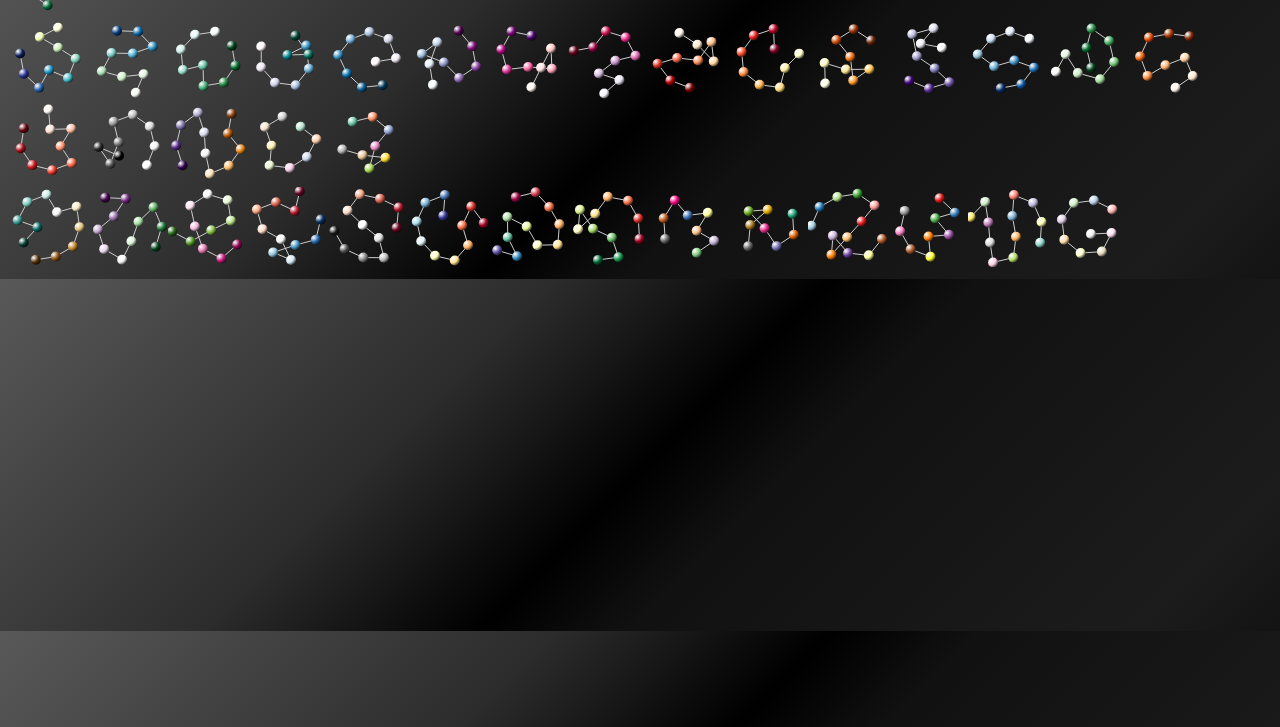
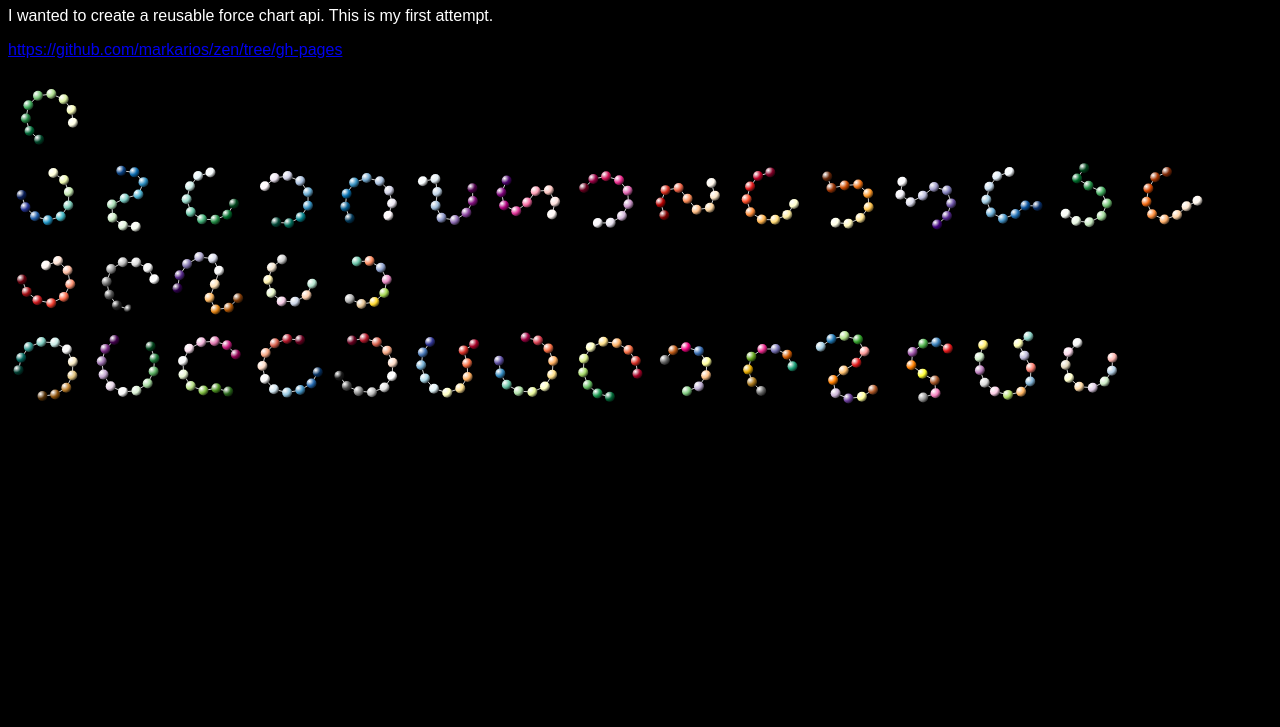
Before and after one commit to markarios/zen, a plain HTML site: page index.html in a window 1280 px wide. Shown: the part 73-800 px from the top of the page. Drawn offline with Linux system fonts and the light colour scheme.

Commit message:
added text

```diff
--- a/index.html
+++ b/index.html
@@ -10,21 +10,32 @@
       div {
         display: inline-block;
       }
+      body {
+        color:#fff;
+      }
 
     </style>
   </head>
   <body>
+  <h1>Every Color Brewer Scale</h1>
+  <p>I wanted to create a reusable force chart api. This is my first attempt. </p>
+  <p><a href="https://github.com/markarios/zen/tree/gh-pages">https://github.com/markarios/zen/tree/gh-pages</a></p>
   <script>
     var entries = d3.entries(colorbrewer);
     var ranges = [];
     entries.forEach(function(d){
-      //Bostock coding within the push
+      //Bostock coding within the push from every color brewer scale block.
       ranges.push(d.value[d3.keys(d.value).map(Number).sort(d3.descending)[0]]);
       }
     )
     function altScale(_colors){return d3.scale.ordinal().range(_colors);}
 
-    function forceFcn(chart){return d3.zen.forceChart().chartClass(chart).width(80).height(80).radius(5).linkDistance(20)};
+    function forceFcn(chart){return d3.zen.forceChart()
+      .chartClass(chart)
+      .width(80)
+      .height(80)
+      .radius(5)
+      .linkDistance(10)};
 
     i = 0;
     ranges.forEach(function(d){
--- a/styles.css
+++ b/styles.css
@@ -1,10 +1,8 @@
+div {
+  display: inline-block;
+}
 body {
-background: #4c4c4c;
-background: -moz-linear-gradient(-45deg, #4c4c4c 0%, #474747 0%, #666666 0%, #595959 0%, #2c2c2c 34%, #000000 51%, #111111 60%, #1c1c1c 91%, #131313 100%);
-background: -webkit-gradient(left top, right bottom, color-stop(0%, #4c4c4c), color-stop(0%, #474747), color-stop(0%, #666666), color-stop(0%, #595959), color-stop(34%, #2c2c2c), color-stop(51%, #000000), color-stop(60%, #111111), color-stop(91%, #1c1c1c), color-stop(100%, #131313));
-background: -webkit-linear-gradient(-45deg, #4c4c4c 0%, #474747 0%, #666666 0%, #595959 0%, #2c2c2c 34%, #000000 51%, #111111 60%, #1c1c1c 91%, #131313 100%);
-background: -o-linear-gradient(-45deg, #4c4c4c 0%, #474747 0%, #666666 0%, #595959 0%, #2c2c2c 34%, #000000 51%, #111111 60%, #1c1c1c 91%, #131313 100%);
-background: -ms-linear-gradient(-45deg, #4c4c4c 0%, #474747 0%, #666666 0%, #595959 0%, #2c2c2c 34%, #000000 51%, #111111 60%, #1c1c1c 91%, #131313 100%);
-background: linear-gradient(135deg, #4c4c4c 0%, #474747 0%, #666666 0%, #595959 0%, #2c2c2c 34%, #000000 51%, #111111 60%, #1c1c1c 91%, #131313 100%);
-filter: progid:DXImageTransform.Microsoft.gradient( startColorstr='#4c4c4c', endColorstr='#131313', GradientType=1 );
+  font-family: arial;
+  color:#fff;
+  background-color: #000;
 }
```
